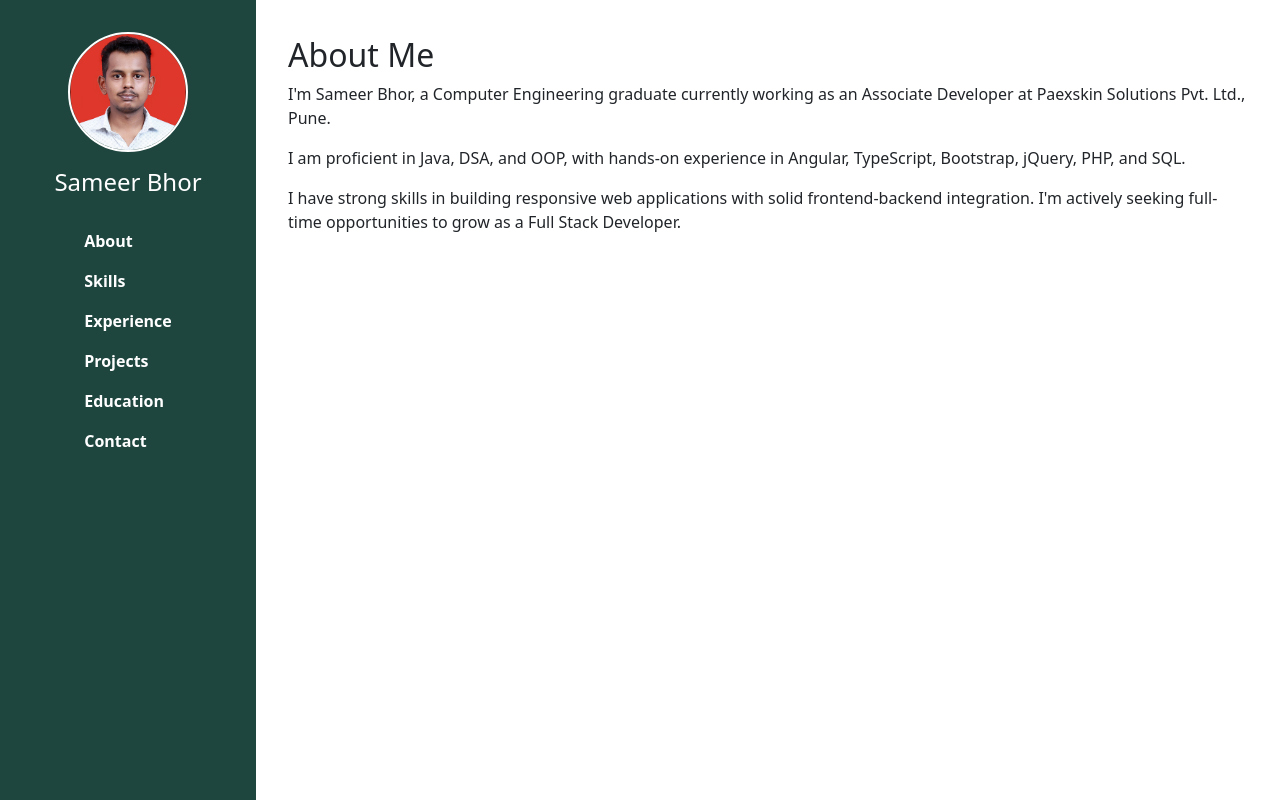
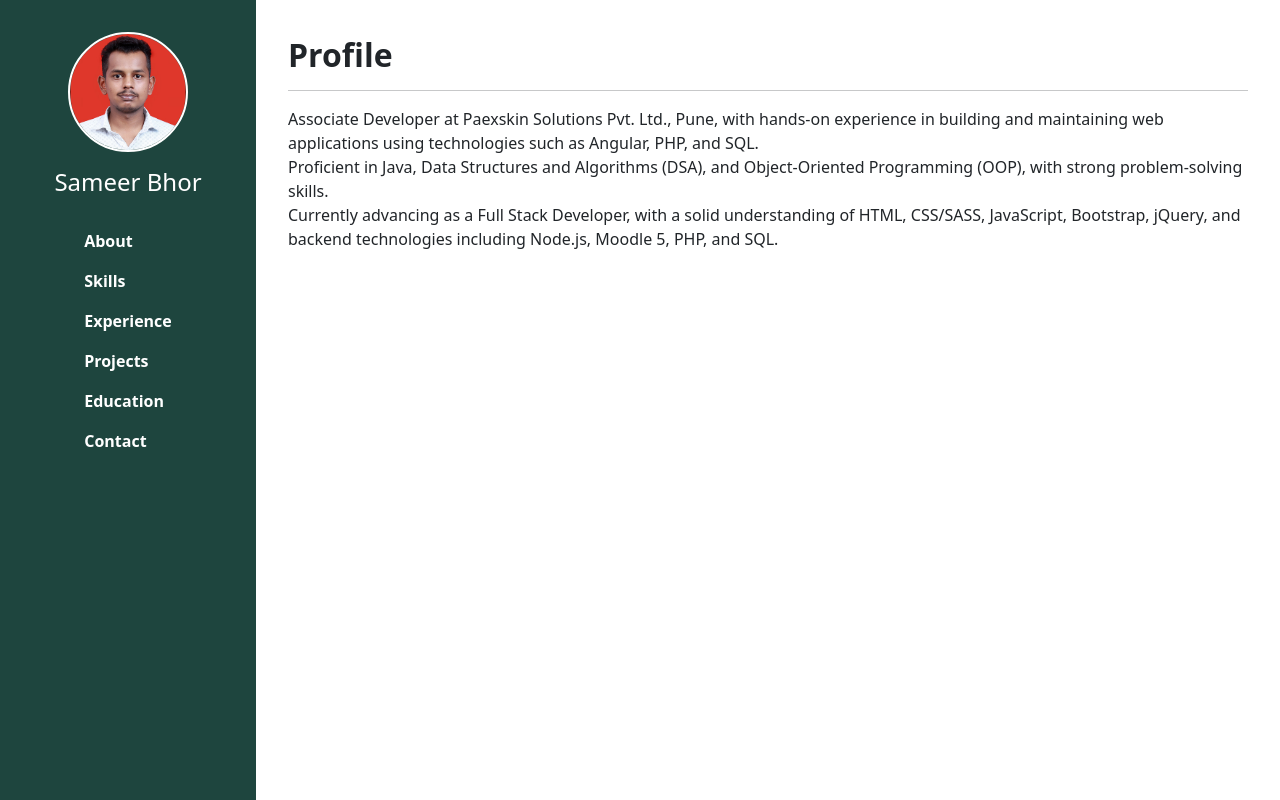
Before and after one commit to Sameerbhor17/portfolio, an Angular app: page / in a window 1280 px wide. Built offline with nearby package versions, Linux system fonts and the light colour scheme.

Commit message:
my-portfolio-app-profile-changes

```diff
--- a/src/app/components/about/about.html
+++ b/src/app/components/about/about.html
@@ -1,13 +1,11 @@
 <div class="container p-1r">
-  <h2>About Me</h2>
+  <h2><b>Profile</b></h2>
+  <hr>
   <p>
-    I'm Sameer Bhor, a Computer Engineering graduate currently working as an Associate Developer at Paexskin Solutions Pvt. Ltd., Pune.
-  </p>
-  <p>
-    I am proficient in Java, DSA, and OOP, with hands-on experience in Angular, TypeScript, Bootstrap, jQuery, PHP, and SQL.
-  </p>
-  <p>
-    I have strong skills in building responsive web applications with solid frontend-backend integration.
-    I'm actively seeking full-time opportunities to grow as a Full Stack Developer.
+    Associate Developer at Paexskin Solutions Pvt. Ltd., Pune, with hands-on experience in building and maintaining web applications using technologies such as Angular, PHP, and SQL.
+    <br>
+    Proficient in Java, Data Structures and Algorithms (DSA), and Object-Oriented Programming (OOP), with strong problem-solving skills.
+    <br>
+    Currently advancing as a Full Stack Developer, with a solid understanding of HTML, CSS/SASS, JavaScript, Bootstrap, jQuery, and backend technologies including Node.js, Moodle 5, PHP, and SQL.
   </p>
 </div>
```
